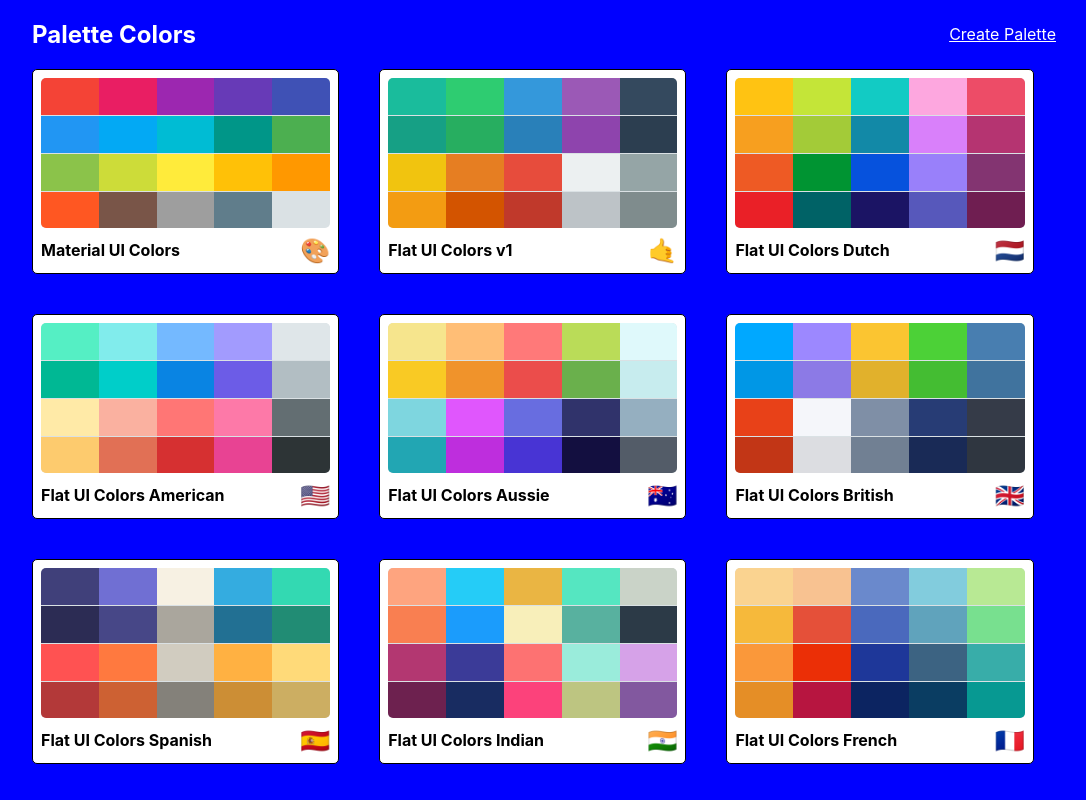
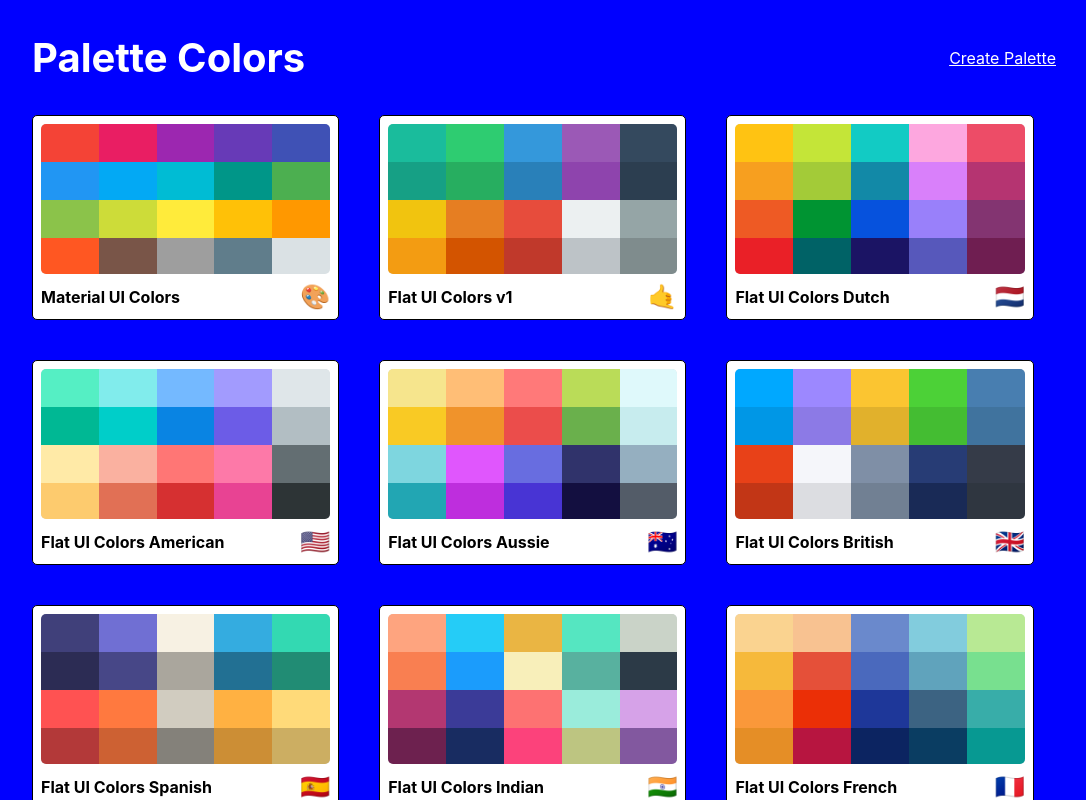
Before and after one commit to dbaramo/color-palette, a React (Create React App) app: page / in a window 1280 px wide. Shown: the whole page, without its empty margins (96-1182 px from the left). Built offline with nearby package versions, Linux system fonts and the light colour scheme.

Commit message:
added animation to palette deletion

```diff
--- a/src/PaletteList.js
+++ b/src/PaletteList.js
@@ -1,6 +1,7 @@
 import { Component } from "react";
 import { Link } from "react-router-dom";
 import MiniPalette from "./MiniPalette";
+import { CSSTransition, TransitionGroup } from "react-transition-group";
 import { withStyles } from "@material-ui/styles";
 import styles from "./styles/PaletteListStyles";
 
@@ -20,12 +21,13 @@ class PaletteList extends Component {
             <div className={classes.root}>
                 <div className={classes.container}>
                     <nav className={classes.nav}>
-                        <h1>Palette Colors</h1>
+                        <h1 className={classes.heading}>Palette Colors</h1>
                         <Link to="/palette/new">Create Palette</Link>
                     </nav>
-                    <div className={classes.palettes}>
+                    <TransitionGroup className={classes.palettes}>
                         {
                             palettes.map(palette => (
+                            <CSSTransition key={palette.id} classNames='fade' timeout={500}>
                                 <MiniPalette
                                     palette={palette}
                                     handleClick={() => this.goToPalette(palette.id)}
@@ -33,9 +35,10 @@ class PaletteList extends Component {
                                     key={palette.id}
                                     id={palette.id}
                                 />
+                            </CSSTransition>
                             ))
                         }
-                    </div>
+                    </TransitionGroup>
                 </div>
             </div>
         )
--- a/src/styles/PaletteListStyles.js
+++ b/src/styles/PaletteListStyles.js
@@ -1,12 +1,25 @@
 import sizes from "./sizes";
 
 export default {
+    "@global": {
+        ".fade-exit": {
+          opacity: 1
+        },
+        ".fade-exit-active": {
+          opacity: 0,
+          transition: "opacity 500ms ease-out"
+        }
+      },
     root: {
         backgroundColor: "blue",
         height: "100vh",
         display: "flex",
         alignItems: "flex-start",
-        justifyContent: "center"
+        justifyContent: "center",
+        overflow: "scroll"
+    },
+    heading: {
+        fontSize: "2.5rem"
     },
     container: {
         width: "50%",
```
